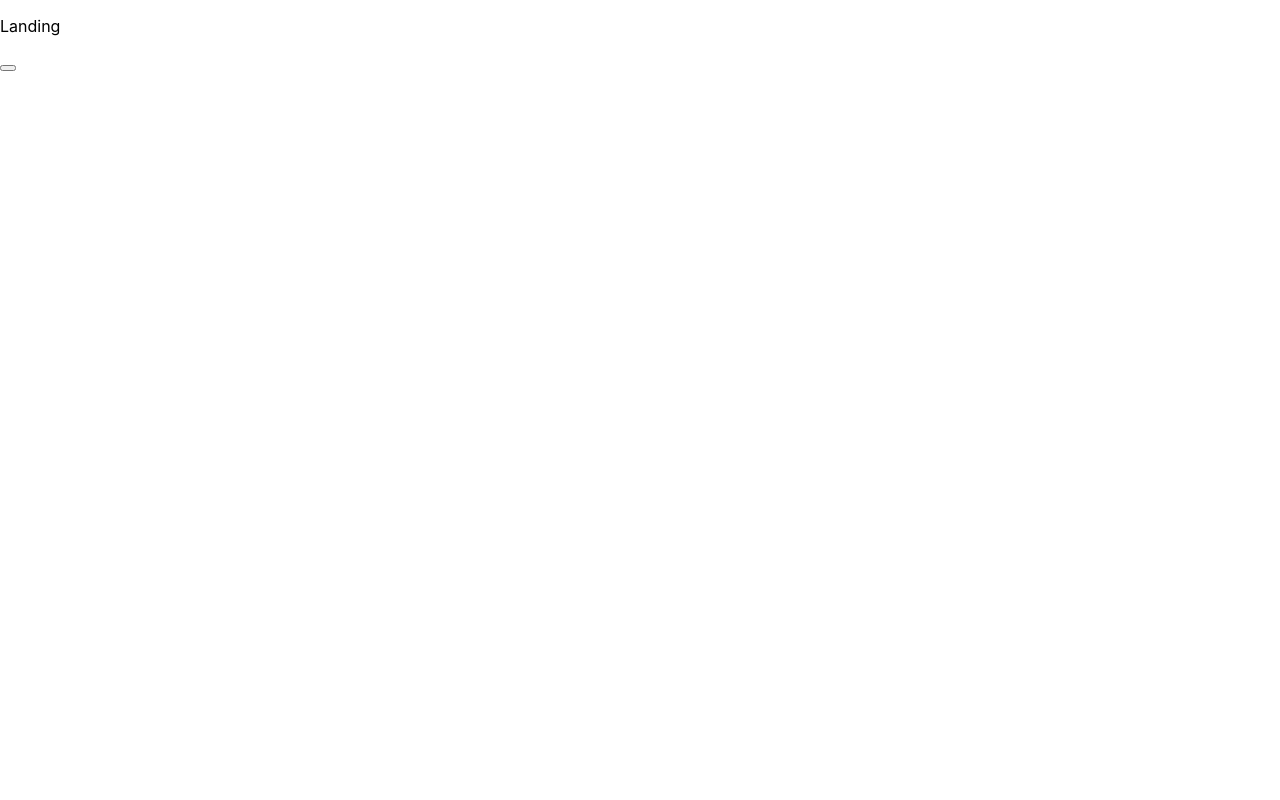
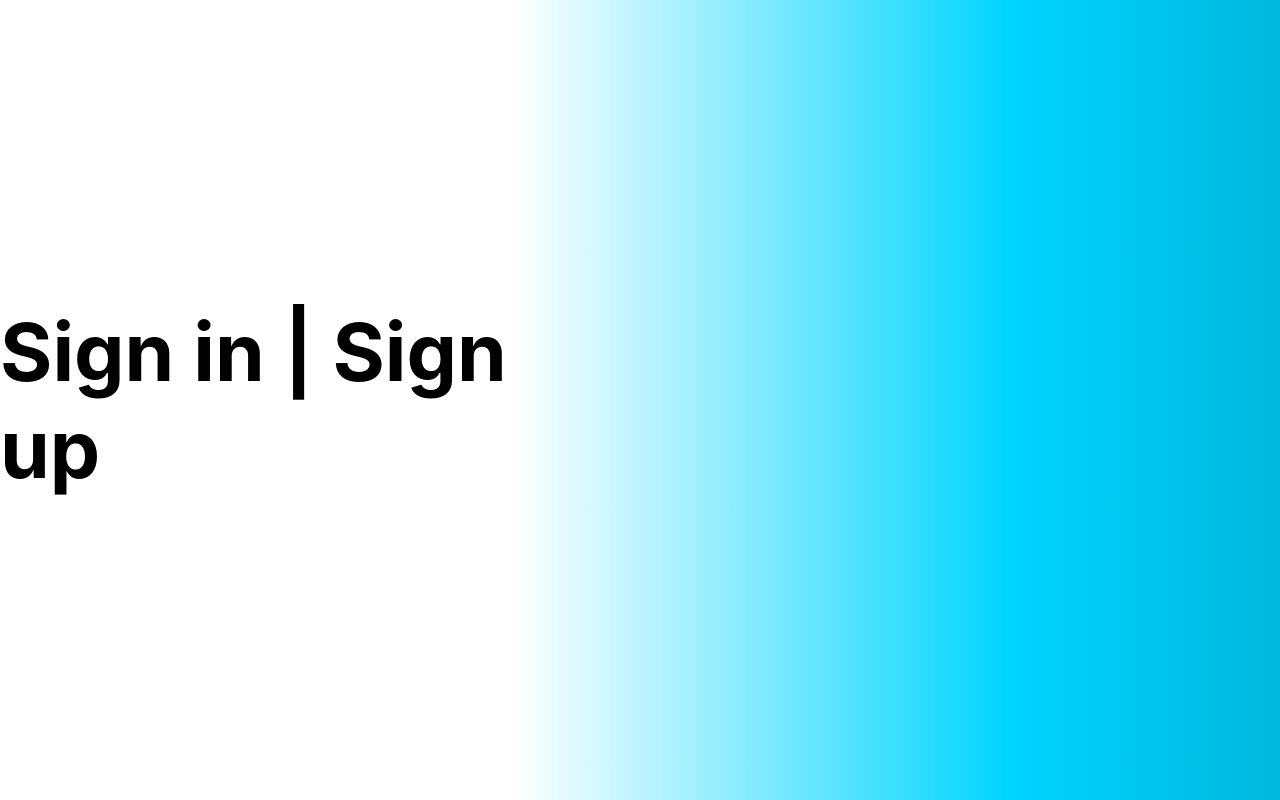
Before and after one commit to Kr1stiyanK/Costi, a React (Create React App) app in the folder costi-fe/: page / in a window 1280 px wide. Built offline with nearby package versions, Linux system fonts and the light colour scheme.

Commit message:
Created landing and signing page first place design

```diff
--- a/costi-fe/src/App.tsx
+++ b/costi-fe/src/App.tsx
@@ -1,9 +1,11 @@
 import React, {useState} from 'react';
 import './App.css';
+import {Page,} from "./types";
+import * as t from "./types";
+
 import GenericError from "./Pages/GenericError";
 import Landing from "./Pages/Landing";
-import {Page} from "./types";
-import * as t from "./types";
+import SigningPage from "./Pages/SigningPage";
 
 function App() {
   const [step, setStep] = useState<Page>(t.LANDING)
@@ -11,7 +13,9 @@ function App() {
   const content = (() => {
     switch (step) {
       case "LANDING":
-        return <Landing goNext={() => setStep((t.GENERIC_ERROR))}/>;
+        return <Landing goNext={() => setStep((t.SIGNING_PAGE))}/>;
+      case "SIGNING_PAGE":
+        return <SigningPage goNext={() => setStep(t.GENERIC_ERROR)}/>
       default:
         return <GenericError/>
     }
--- a/costi-fe/src/Pages/Landing/Landing.css
+++ b/costi-fe/src/Pages/Landing/Landing.css
@@ -0,0 +1,66 @@
+h1::before {
+    transform: scaleX(0);
+    transform-origin: bottom right;
+}
+
+h1:hover::before {
+    transform: scaleX(1);
+    transform-origin: bottom left;
+}
+
+h1::before {
+    content: " ";
+    display: block;
+    position: absolute;
+    top: 0;
+    right: 0;
+    bottom: 0;
+    left: 0;
+    inset: 0 0 0 0;
+    background: hsl(200 100% 80%);
+    z-index: -1;
+    transition: transform .3s ease;
+}
+
+h1 {
+    position: relative;
+    font-size: 5rem;
+}
+
+.homepage {
+    display: flex;
+    height: 100vh;
+    overflow: hidden;
+}
+
+.sign-in-up {
+    width: 50%;
+    display: flex;
+    justify-content: center;
+    align-items: center;
+    flex-direction: column;
+}
+
+.transition-image {
+    width: 75%;
+    background: rgb(255, 255, 255);
+    background: linear-gradient(90deg, rgba(255, 255, 255, 1) 0%, rgba(0, 212, 255, 1) 13%, rgba(0, 0, 0, 1) 65%, rgba(2, 0, 36, 1) 95%);
+    background-repeat: no-repeat;
+    background-size: 500%;
+}
+
+.transition {
+    animation-name: newPage;
+    animation-duration: 0.5s;
+}
+
+@keyframes newPage {
+    0% {
+        transform: translateX(40%);
+    }
+    100% {
+        width: 500%;
+        transform: translateX(0%);
+        background-size: 200%;
+    }
+}
--- a/costi-fe/src/Pages/Landing/index.tsx
+++ b/costi-fe/src/Pages/Landing/index.tsx
@@ -1,3 +1,4 @@
+import React, {useState} from "react";
 import "./Landing.css";
 
 type Props = {
@@ -5,11 +6,24 @@ type Props = {
 }
 
 const Landing = (props: Props) => {
+    const [transitionNext, setTransitionNext] = useState<boolean>(false);
+
+    const handleNext = () => {
+        setTransitionNext(true)
+        setTimeout(props.goNext, 500)
+    }
+
     return (
-        <>
-            <p>Landing</p>
-            <button onClick={props.goNext}></button>
-        </>
+        <React.Fragment>
+            <div className={"homepage"}>
+                {transitionNext ? null :
+                    <div className={"sign-in-up"}>
+                        <h1 onClick={handleNext}>Sign in | Sign up</h1>
+                    </div>
+                }
+                <div className={transitionNext ? "transition-image transition" : "transition-image "}/>
+            </div>
+        </React.Fragment>
     )
 }
 
--- /dev/null
+++ b/costi-fe/src/Pages/SigningPage/SigningPage.css
@@ -0,0 +1,23 @@
+.back-image {
+    width: 100%;
+    height: 100vh;
+    position: absolute;
+    background: linear-gradient(90deg, rgba(255, 255, 255, 1) 0%, rgba(0, 212, 255, 1) 13%, rgba(0, 0, 0, 1) 65%, rgba(2, 0, 36, 1) 95%);
+    background-size: 200%;
+    animation-name: eclipse;
+    animation-duration: 15s;
+    animation-direction: alternate;
+    animation-iteration-count: infinite;
+}
+
+@keyframes eclipse {
+    0%{
+        background-size: 200%;
+    }
+    50%{
+        background-size: 130%;
+    }
+    100%{
+        background-size: 200%;
+    }
+}
--- /dev/null
+++ b/costi-fe/src/Pages/SigningPage/index.tsx
@@ -0,0 +1,18 @@
+import React from "react";
+import "./SigningPage.css";
+
+type Props = {
+    goNext: () => void
+}
+
+const SigningPage = (props: Props) => {
+    return (
+        <React.Fragment>
+            <div className={"back-image"}>
+                <p>Sign</p>
+            </div>
+        </React.Fragment>
+    )
+}
+
+export default SigningPage;
--- a/costi-fe/src/index.css
+++ b/costi-fe/src/index.css
@@ -1,5 +1,7 @@
 body {
   margin: 0;
+  width: 100%;
+  height: 100%;
   font-family: -apple-system, BlinkMacSystemFont, 'Segoe UI', 'Roboto', 'Oxygen',
     'Ubuntu', 'Cantarell', 'Fira Sans', 'Droid Sans', 'Helvetica Neue',
     sans-serif;
--- a/costi-fe/src/types.ts
+++ b/costi-fe/src/types.ts
@@ -1,4 +1,6 @@
-export type Page = "GENERIC_ERROR" | "LANDING"
+export type Page = "LANDING" | "SIGNING_PAGE" | "GENERIC_ERROR"
+
+export const LANDING: Page = "LANDING"
+export const SIGNING_PAGE: Page = "SIGNING_PAGE"
 
 export const GENERIC_ERROR: Page = "GENERIC_ERROR"
-export const LANDING: Page = "LANDING"
```
